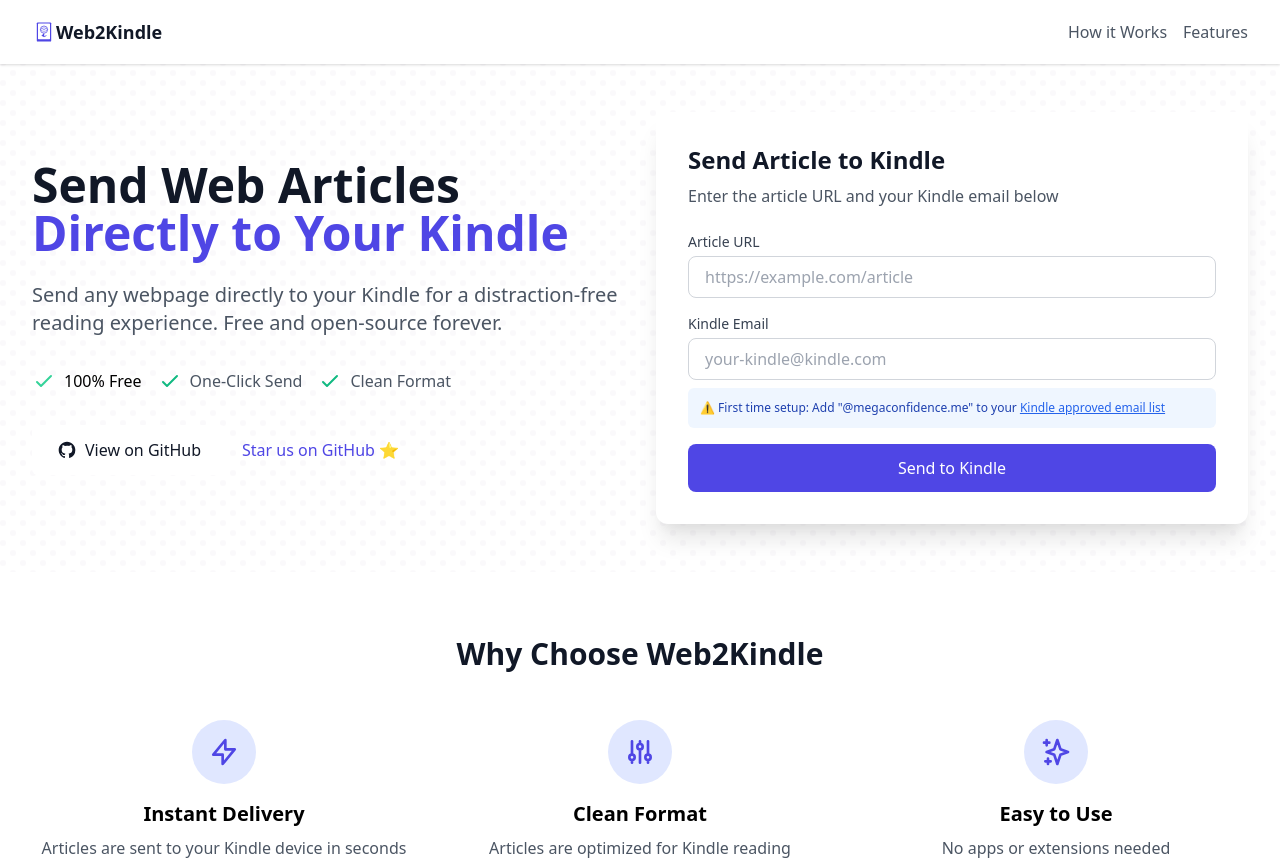
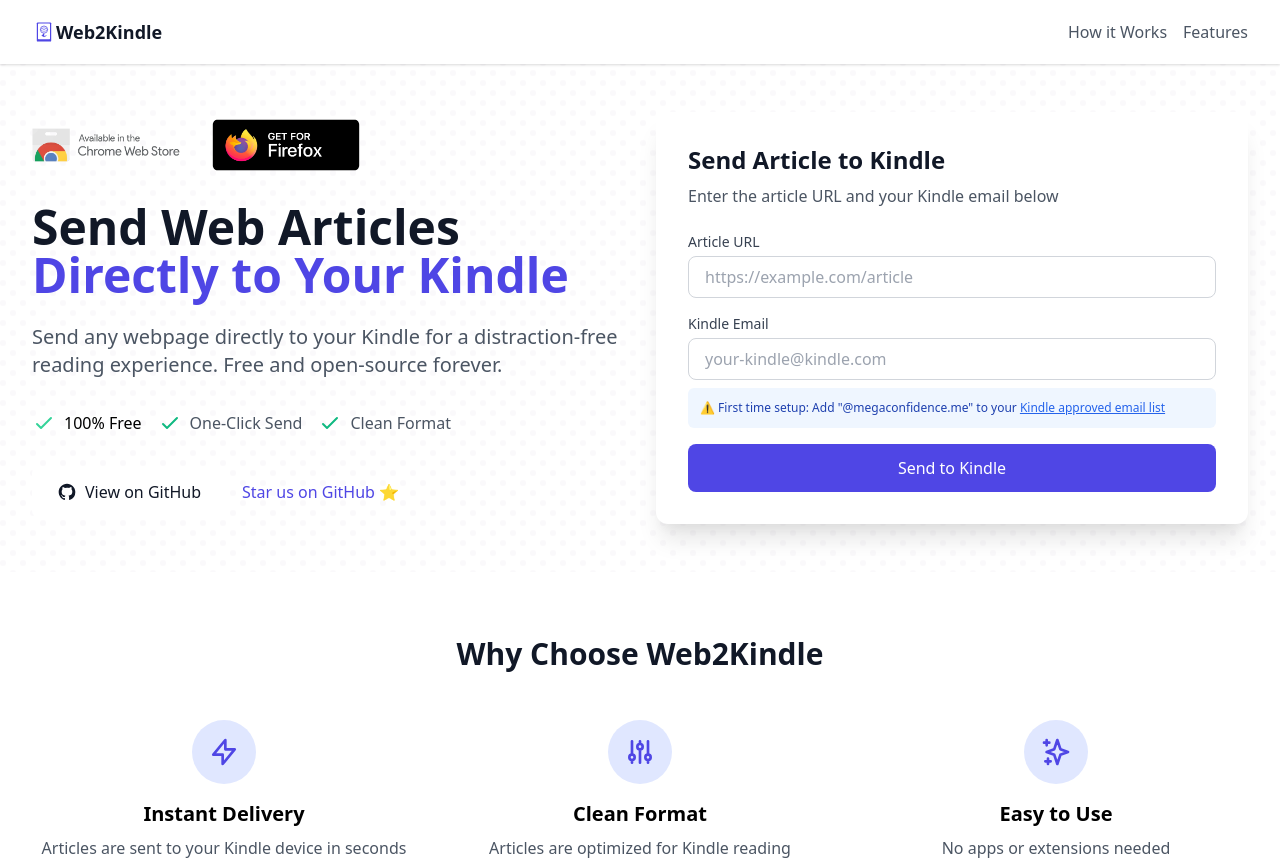
Before and after one commit to megaconfidence/web2kindle, a browser extension: page public/index.html in a window 1280 px wide. Shown: the top 863 px of the page. Drawn offline with nearby package versions, Linux system fonts and the light colour scheme.

Commit message:
feat: Adds extension links

```diff
--- a/public/extension.js
+++ b/public/extension.js
@@ -1,6 +1,7 @@
 const API_ENDPOINT = 'https://web2kindle.megaconfidence.me/send';
 // const API_ENDPOINT = 'http://localhost:8787/send';
 
+localStorage.setItem('foo', 'bar');
 const browser = window?.browser || window?.chrome;
 
 // Get current tab URL
--- a/public/index.html
+++ b/public/index.html
@@ -43,6 +43,16 @@
 			<div class="lg:grid lg:grid-cols-2 lg:gap-8 items-center">
 				<!-- Left Column - Content -->
 				<div class="mb-12 lg:mb-0">
+					<div class="flex mb-8">
+						<div class="flex items-center w-1/4 mr-8">
+							<a href="https://chromewebstore.google.com/detail/web2kindle/kcafopmhdmijjdgckohoecjahhlhbbjk" target="_blank"
+								><img src="./images/chrome.webp"
+							/></a>
+						</div>
+						<div class="flex items-center w-1/4">
+							<a href="https://addons.mozilla.org/en-US/firefox/addon/web2kindle/" target="_blank"><img src="./images/firefox.webp" /></a>
+						</div>
+					</div>
 					<h1 class="text-4xl font-extrabold text-gray-900 sm:text-5xl mb-6">
 						Send Web Articles <br />
 						<span class="text-indigo-600">Directly to Your Kindle</span>
```
Also changed, not shown: public/images/chrome.webp (added), public/images/firefox.webp (added).
